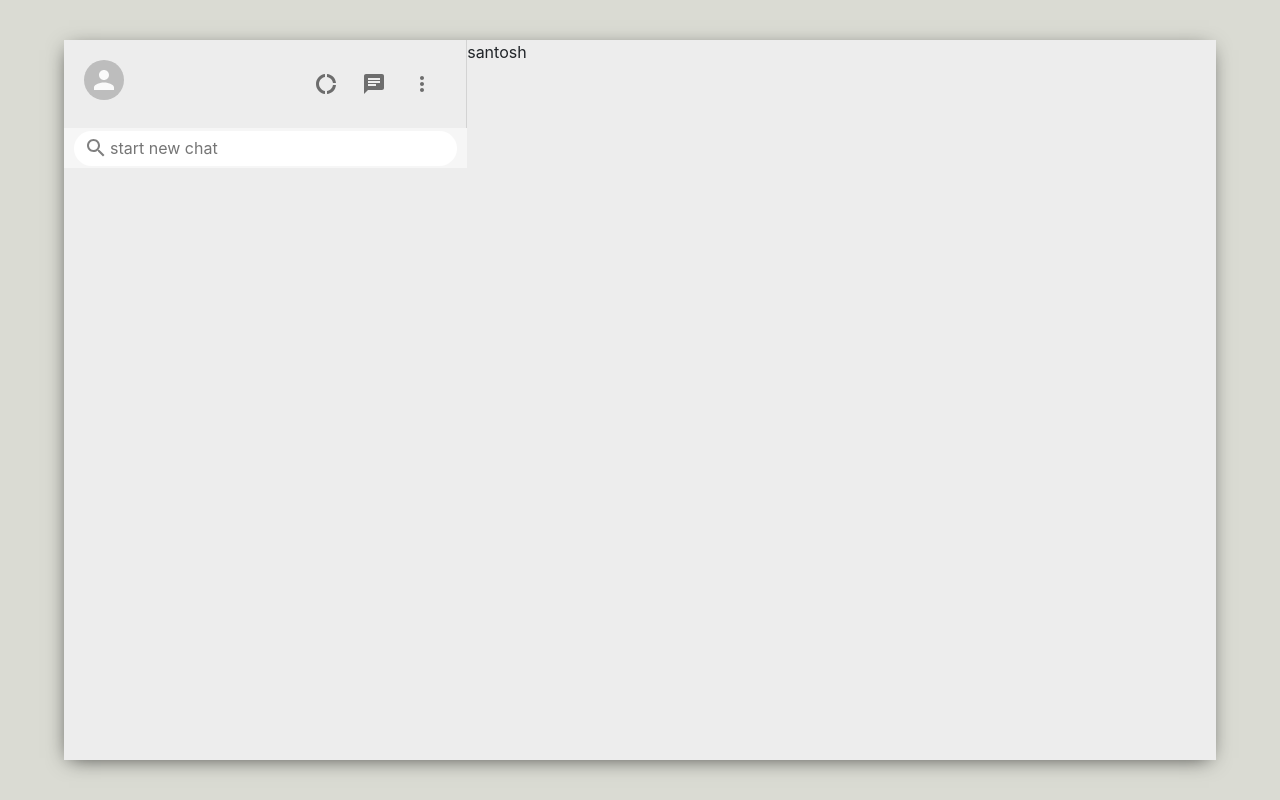
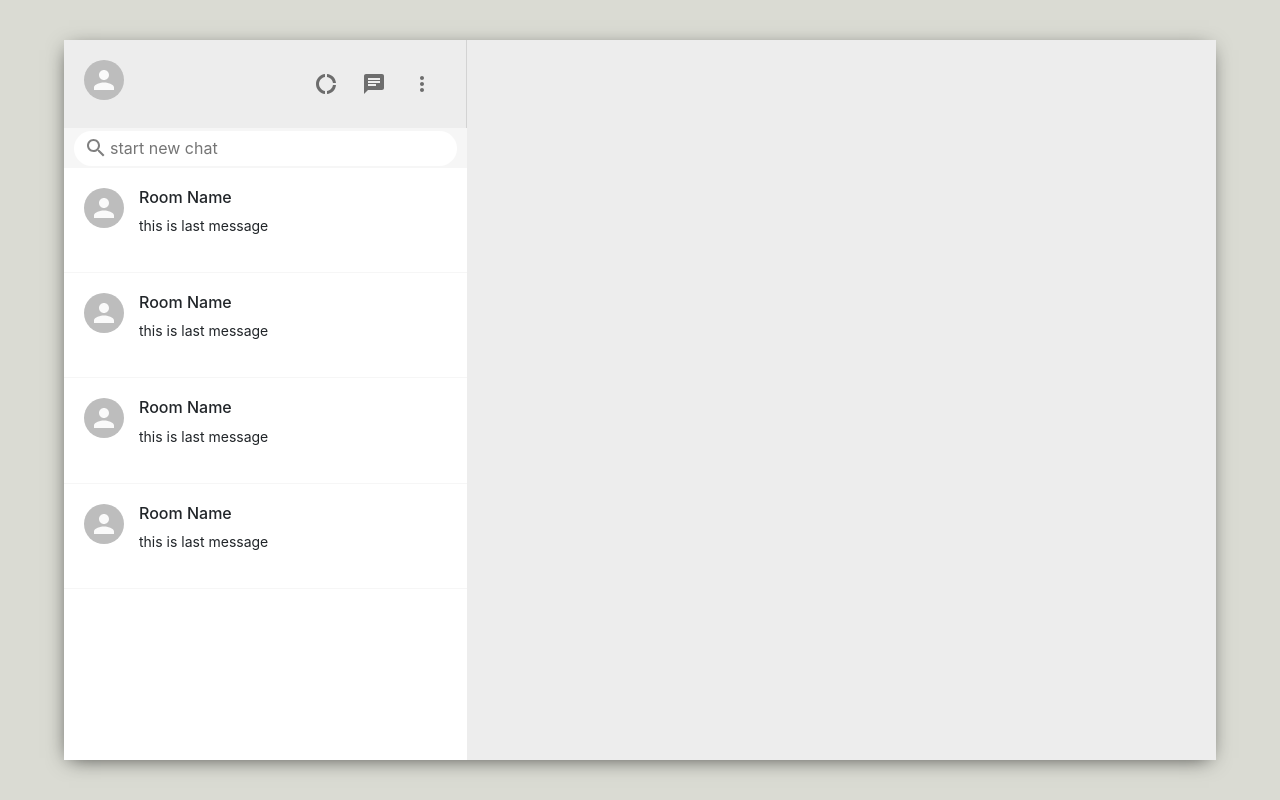
Before and after one commit to santoshkumar964887/mern-stack-whatsapp-web-clone, a React (Create React App) app: page / in a window 1280 px wide. Built offline with nearby package versions, Linux system fonts and the light colour scheme.

Commit message:
making sidebar chat component

```diff
--- a/src/components/mainchat/mainchat.jsx
+++ b/src/components/mainchat/mainchat.jsx
@@ -5,7 +5,9 @@ export class mainchat extends Component {
     render() {
         return (
             <div className="mainchat">
-                santosh
+              <div className="chat-header">
+
+              </div>
             </div>
         )
     }
--- a/src/components/sidebar/sidebar.jsx
+++ b/src/components/sidebar/sidebar.jsx
@@ -1,17 +1,18 @@
 import React, { Component } from "react";
 import DonutLargeIcon from "@material-ui/icons/DonutLarge";
 import { Avatar, IconButton } from "@material-ui/core";
-import ChatIcon from '@material-ui/icons/Chat';
-import MoreVertIcon from '@material-ui/icons/MoreVert';
-import SearchIcon from '@material-ui/icons/Search';
+import ChatIcon from "@material-ui/icons/Chat";
+import MoreVertIcon from "@material-ui/icons/MoreVert";
+import SearchIcon from "@material-ui/icons/Search";
 import "./sidebar.scss";
+import SidebarChat from '../sidebarChat/sidebarchat';
 
 export class sidebar extends Component {
   render() {
     return (
       <div className="sidebar">
         <div className="sidebar-header">
-            <Avatar/>
+          <Avatar />
           <div className="header-right">
             <IconButton>
               <DonutLargeIcon />
@@ -26,9 +27,15 @@ export class sidebar extends Component {
         </div>
         <div className="serch-container">
           <div className="search">
-            <SearchIcon/>
-            <input placeholder="start new chat" type="text"/>
+            <SearchIcon />
+            <input placeholder="start new chat" type="text" />
           </div>
+        </div>
+        <div className="sidebar-chat">
+          <SidebarChat/>
+          <SidebarChat/>
+          <SidebarChat/>
+          <SidebarChat/>
         </div>
       </div>
     );
--- a/src/components/sidebar/sidebar.scss
+++ b/src/components/sidebar/sidebar.scss
@@ -46,5 +46,9 @@
         }
 
 
-
+    .sidebar-chat{
+        background-color: white;
+        flex:1;
+        overflow:scroll;
+    }
 }
--- /dev/null
+++ b/src/components/sidebarChat/sidebarChat.scss
@@ -0,0 +1,20 @@
+.sidebarchat-container{
+    display: flex;
+    flex-flow: row;
+    padding:20px;
+    cursor: pointer;
+    border-bottom:1px solid #f6f6f6;
+    &:hover{
+        background-color: #ebebeb;
+    }
+    .sidebarChat-info{
+        margin-left:15px;
+    }
+    .sidebarChat-info>h2{
+        font-size:16px;
+        margin-bottom: 8px;
+    }
+    .sidebarChat-info>p{
+        font-size:14px;
+    }
+}
--- /dev/null
+++ b/src/components/sidebarChat/sidebarchat.jsx
@@ -0,0 +1,16 @@
+import React from 'react';
+import {Avatar} from '@material-ui/core';
+import './sidebarChat.scss';
+
+export default function sidebarchat() {
+    return (
+        <div className="sidebarchat-container">
+            <Avatar/>
+            <div className="sidebarChat-info">
+                <h6>Room Name</h6>
+                <p>this is last message</p>
+            </div>
+
+        </div>
+    )
+}
```
Lines whose indentation alone changed are shown as unchanged.
